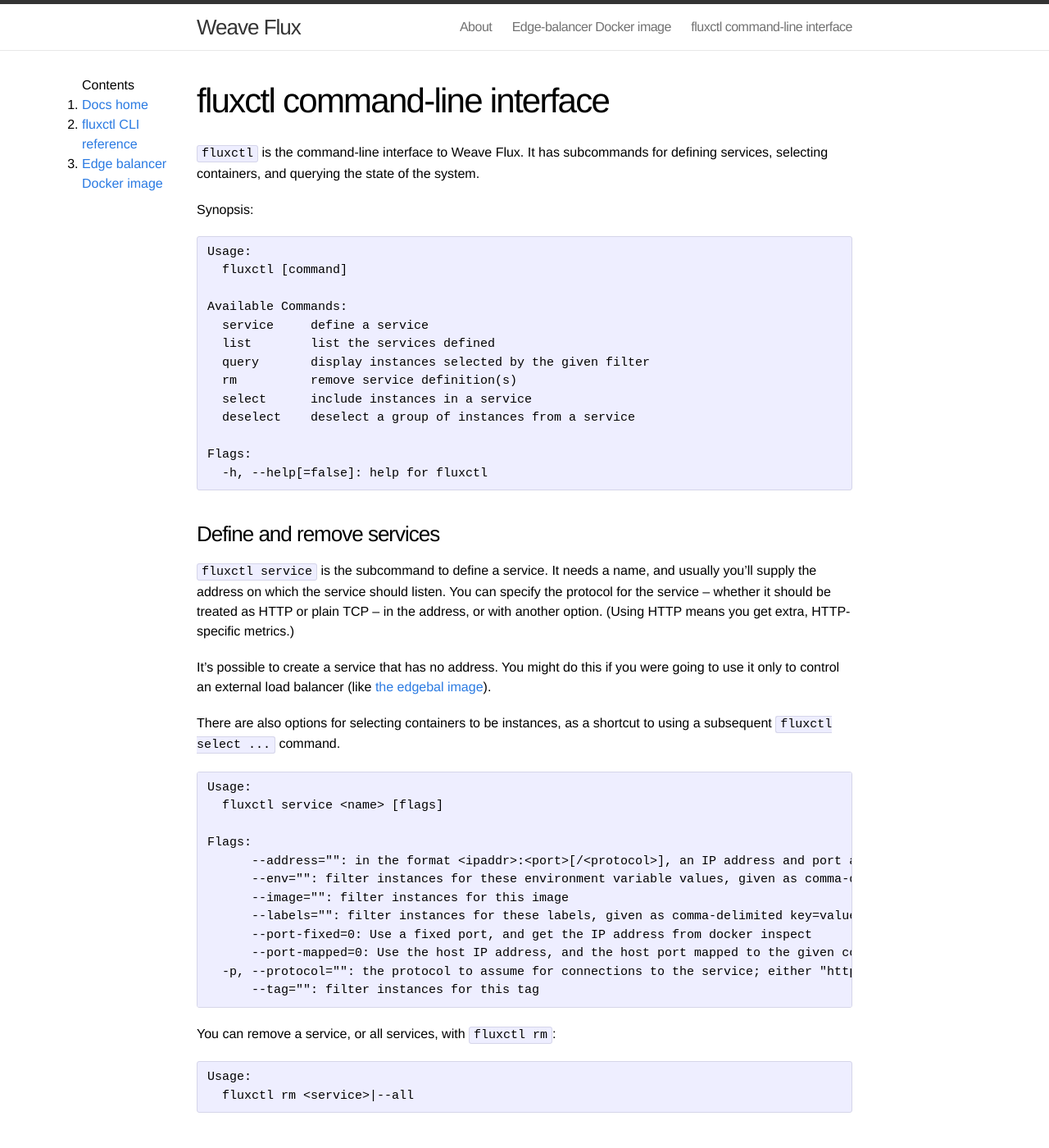
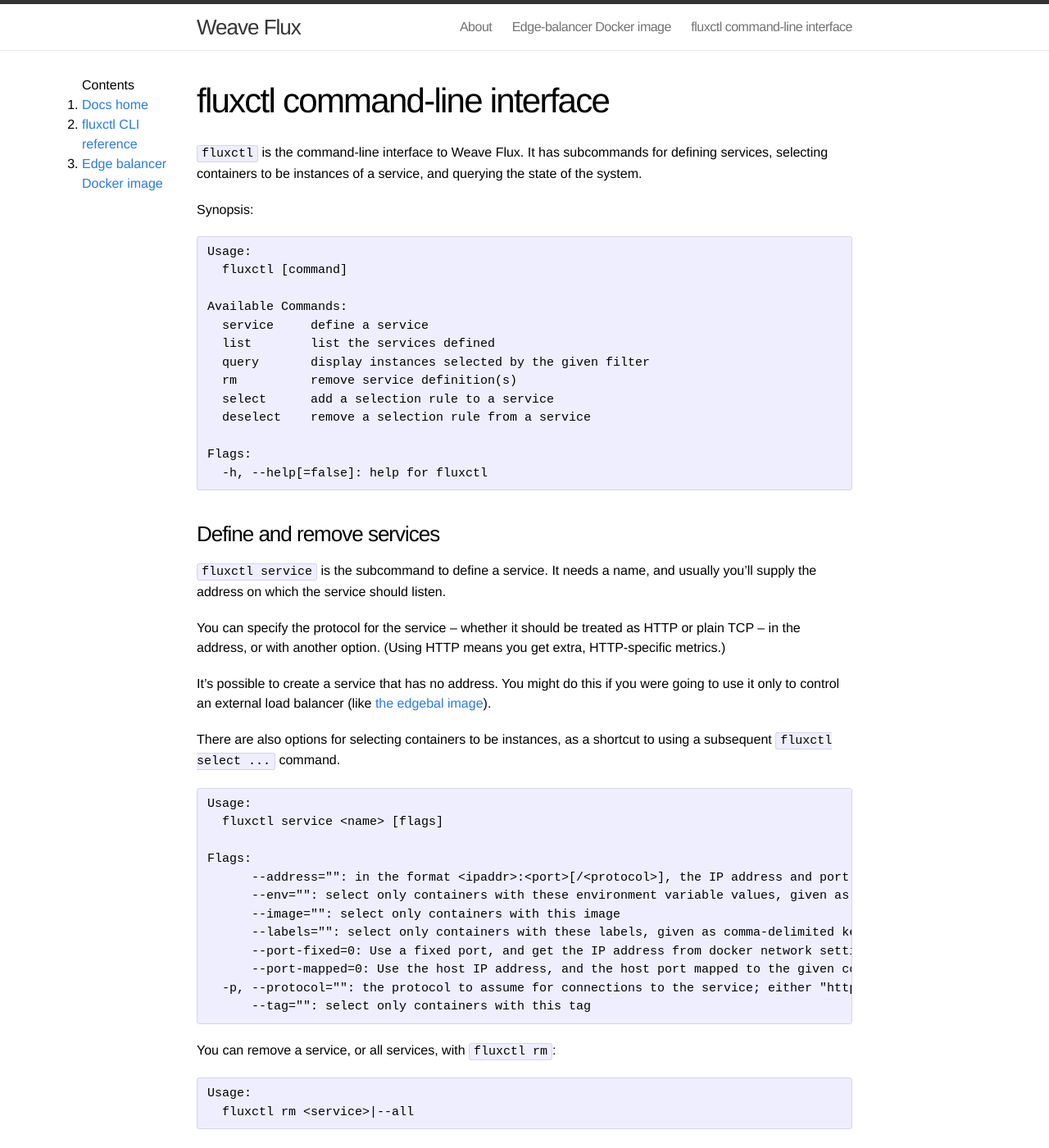
Before and after one commit to weaveworks-experiments/flux-classic, a Jekyll site: the page built from site/fluxctl/index.md, in a window 1280 px wide and 1400 px high. Shown: the whole window at 82% size. Built offline with Jekyll 4.4.1, drawn with Linux system fonts in a browser that asks for light colours; some of the changed text lies outside the part shown.

Commit message:
Use "rule" consistently and other CLI tidies

````diff
--- a/site/fluxctl/index.md
+++ b/site/fluxctl/index.md
@@ -4,8 +4,8 @@
 ---
 
 `fluxctl` is the command-line interface to Weave Flux. It has
-subcommands for defining services, selecting containers, and querying
-the state of the system.
+subcommands for defining services, selecting containers to be
+instances of a service, and querying the state of the system.
 
 Synopsis:
 
@@ -18,8 +18,8 @@
   list        list the services defined
   query       display instances selected by the given filter
   rm          remove service definition(s)
-  select      include instances in a service
-  deselect    deselect a group of instances from a service
+  select      add a selection rule to a service
+  deselect    remove a selection rule from a service
 
 Flags:
   -h, --help[=false]: help for fluxctl
@@ -29,14 +29,15 @@
 
 `fluxctl service` is the subcommand to define a service. It needs a
 name, and usually you'll supply the address on which the service
-should listen. You can specify the protocol for the service -- whether
-it should be treated as HTTP or plain TCP -- in the address, or with
-another option. (Using HTTP means you get extra, HTTP-specific
-metrics.)
+should listen.
+
+You can specify the protocol for the service -- whether it should be
+treated as HTTP or plain TCP -- in the address, or with another
+option. (Using HTTP means you get extra, HTTP-specific metrics.)
 
 It's possible to create a service that has no address. You might do
 this if you were going to use it only to control an external load
-balancer (like [the edgebal image](../edgebal/README.md)).
+balancer (like [the edgebal image](../edgebal/)).
 
 There are also options for selecting containers to be instances, as a
 shortcut to using a subsequent `fluxctl select ...` command.
@@ -46,14 +47,14 @@
   fluxctl service <name> [flags]
 
 Flags:
-      --address="": in the format <ipaddr>:<port>[/<protocol>], an IP address and port at which the service should be made available on each host; optionally, the protocol to assume.
-      --env="": filter instances for these environment variable values, given as comma-delimited key=value pairs
-      --image="": filter instances for this image
-      --labels="": filter instances for these labels, given as comma-delimited key=value pairs
-      --port-fixed=0: Use a fixed port, and get the IP address from docker inspect
+      --address="": in the format <ipaddr>:<port>[/<protocol>], the IP address and port at which the service should be made available on each host; optionally, the protocol to assume.
+      --env="": select only containers with these environment variable values, given as comma-delimited key=value pairs
+      --image="": select only containers with this image
+      --labels="": select only containers with these labels, given as comma-delimited key=value pairs
+      --port-fixed=0: Use a fixed port, and get the IP address from docker network settings
       --port-mapped=0: Use the host IP address, and the host port mapped to the given container port
   -p, --protocol="": the protocol to assume for connections to the service; either "http" or "tcp". Overrides the protocol given in --address if present.
-      --tag="": filter instances for this tag
+      --tag="": select only containers with this tag
 ```
 
 You can remove a service, or all services, with `fluxctl rm`:
@@ -67,7 +68,7 @@
 
 Once you have a service defined, you can select containers to be
 enrolled as instances of the service. Weave Flux will load-balance
-connections to the service address amongst the instances.
+connections to the *service address* amongst the *instance addresses*.
 
 Selecting containers is done by giving a rule for matching properties
 of a given container; the container is enrolled if _all_ the
@@ -98,24 +99,25 @@
 
 A service may have several rules, e.g., from more than one invocation
 of `fluxctl select`; a container will be enrolled if it matches _any_
-of the rules.
+of the rules. To repeat: matching _any_ rule will do, but _each_part_
+of the rule must match.
 
 ```
 Usage:
   fluxctl select <service> <rule> [flags]
 
 Flags:
-      --env="": filter instances for these environment variable values, given as comma-delimited key=value pairs
-      --image="": filter instances for this image
-      --labels="": filter instances for these labels, given as comma-delimited key=value pairs
-      --port-fixed=0: Use a fixed port, and get the IP address from docker inspect
+      --env="": select only containers with these environment variable values, given as comma-delimited key=value pairs
+      --image="": select only containers with this image
+      --labels="": select only containers with these labels, given as comma-delimited key=value pairs
+      --port-fixed=0: Use a fixed port, and get the IP address from docker network settings
       --port-mapped=0: Use the host IP address, and the host port mapped to the given container port
-      --tag="": filter instances for this tag
+      --tag="": select only containers with this tag
 ```
 
 When you use `fluxctl select ...`, you give the rule a name. The name
-can be used to remove that rule later. A container may remain enrolled
-if it matches another rule.
+can be used to remove that rule later. A container that matched the
+removed rule may remain as an instance, if it matches another rule.
 
 ```
 Usage:
@@ -137,18 +139,29 @@
   -v, --verbose[=false]: show the list of selection rules for each service
 ```
 
-You can also query for instances, of a particular service of of any
+You can also query for instances, of a particular service or of any
 service, using `fluxctl query`.
+
+This subcommand accepts the same label-matching flags as select, and
+will display only the instances that match.
 
 ```
 Usage:
   fluxctl query [flags]
 
 Flags:
-      --env="": filter instances for these environment variable values, given as comma-delimited key=value pairs
+      --env="": select only containers with these environment variable values, given as comma-delimited key=value pairs
   -f, --format="": format each instance according to the go template given
-      --image="": filter instances for this image
-      --labels="": filter instances for these labels, given as comma-delimited key=value pairs
+      --image="": select only containers with this image
+      --labels="": select only containers with these labels, given as comma-delimited key=value pairs
   -s, --service="": print only instances in <service>
-      --tag="": filter instances for this tag
+      --tag="": select only containers with this tag
 ```
+
+By default, `fluxctl query` will print the IDs of matching instances,
+one to a line. You can supply a template expression to format the
+instance data on each line; for example,
+
+```
+fluxctl query --format '{{json .}}'
+```
````
Also changed, not shown: 6 other files.
